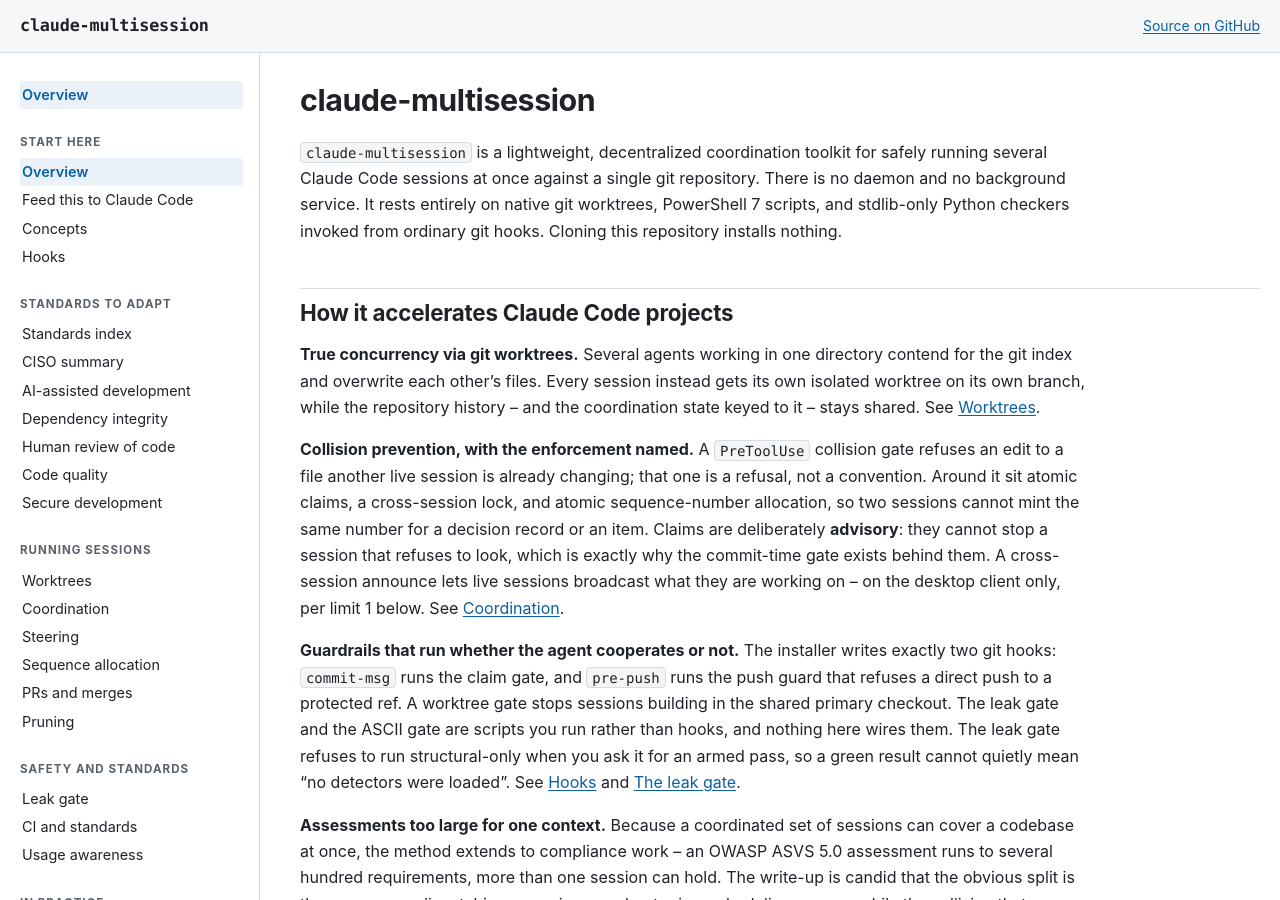
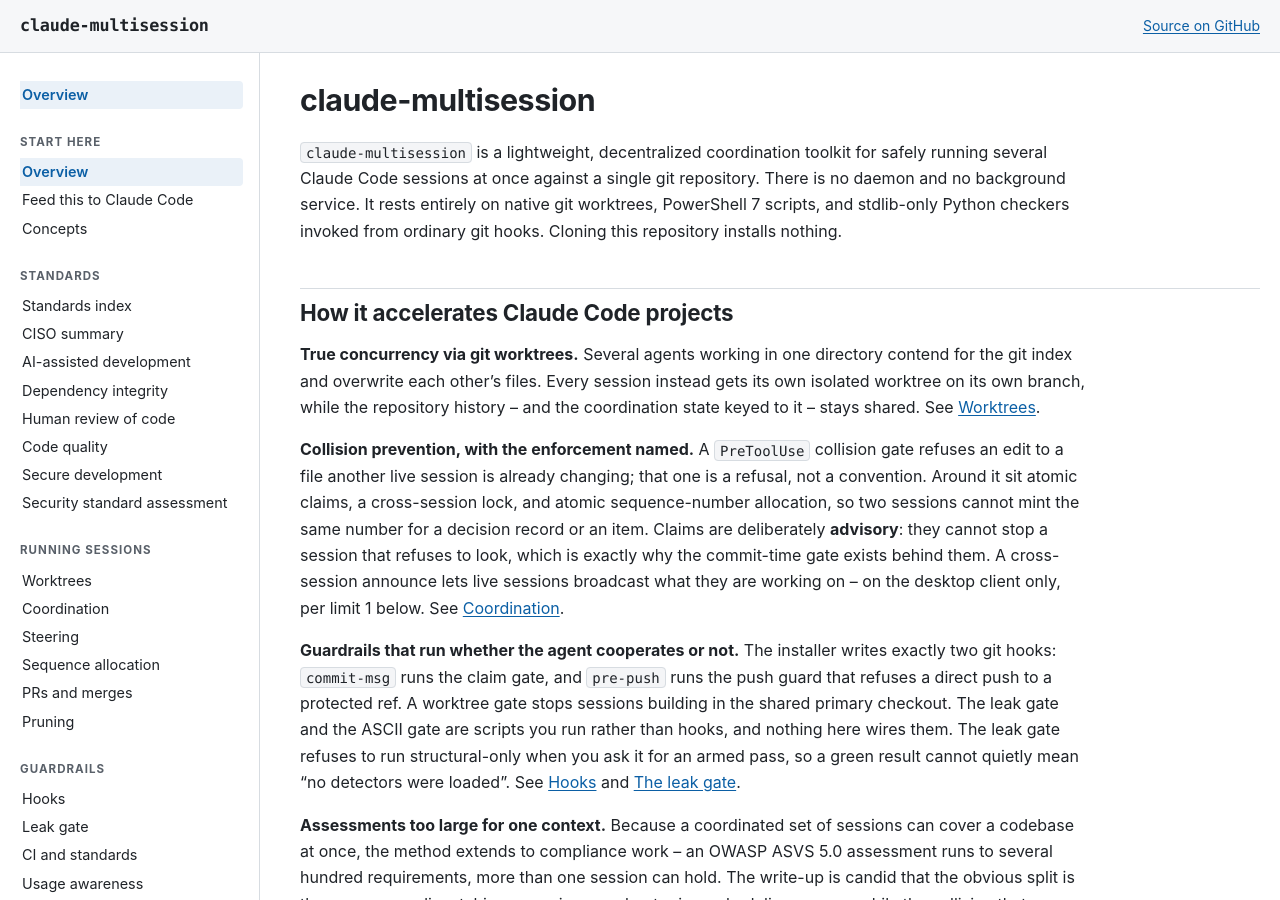
Before and after one commit to wshallwshall/claude-multisession, a Jekyll site: the page built from docs/index.md, in a window 1280 px wide and 900 px high. Built offline with Jekyll 4.4.1, drawn with Linux system fonts in a browser that asks for light colours.

Commit message:
docs: regroup the navigation by what each page is, not where it came from
Three changes from the owner, and one name I had to choose.

Standards to adapt is now just Standards, and the security-standard assessment
joins it. That document was sitting under In practice because it reads like a
case study, but what it is is a method for assessing against a standard, which
is what the group is for.

Hooks moves out of Start here and in with the leak gate, CI and standards, and
usage awareness. A newcomer does not start with hooks; those four are all the
same kind of thing.

That group needed a new name, since "Safety and standards" now collides with
Standards next door. It is called Guardrails: every page in it is a control that
refuses something, or a limit you are meant to notice before you hit it. Hooks
fire and deny, the leak gate refuses to publish, the CI document is about gates
that can actually fail, and usage awareness is about stopping before a cutoff.

Start here is now Overview, Feed this to Claude Code, Concepts -- the three
things a first-time reader needs, in that order.

Verified: all 23 nav paths resolve to a source page, and no page under docs/ is
missing from the nav. check-ascii clean, 35 tests pass.

```diff
--- a/docs/_data/nav.yml
+++ b/docs/_data/nav.yml
@@ -35,11 +35,8 @@
     - label: Concepts
       title: Concepts
       path: /CONCEPTS.html
-    - label: Hooks
-      title: Hooks
-      path: /HOOKS.html
 
-- group: Standards to adapt
+- group: Standards
   items:
     - label: Standards index
       title: Standards you can start from
@@ -62,6 +59,9 @@
     - label: Secure development
       title: "Secure development: the process a build must satisfy"
       path: /standards/SECURE-DEVELOPMENT.html
+    - label: Security standard assessment
+      title: Running a large security-standard assessment with AI agents
+      path: /ASVS-ASSESSMENT.html
 
 - group: Running sessions
   items:
@@ -85,8 +85,12 @@
       path: /PRUNING.html
 
 
-- group: Safety and standards
+
+- group: Guardrails
   items:
+    - label: Hooks
+      title: Hooks
+      path: /HOOKS.html
     - label: Leak gate
       title: The leak gate
       path: /LEAK-GATE.html
@@ -97,7 +101,6 @@
       title: "Usage awareness: knowing when to stop, without lying about it"
       path: /USAGE-AWARENESS.html
 
-
 - group: In practice
   items:
     - label: Tips and tricks
@@ -106,10 +109,6 @@
     - label: Drift audit case study
       title: "Case study: auditing a multi-session estate as one system"
       path: /CASE-STUDY-drift-audit.html
-    - label: Security standard assessment
-      title: Running a large security-standard assessment with AI agents
-      path: /ASVS-ASSESSMENT.html
-
 
 - group: On GitHub
   items:
```
